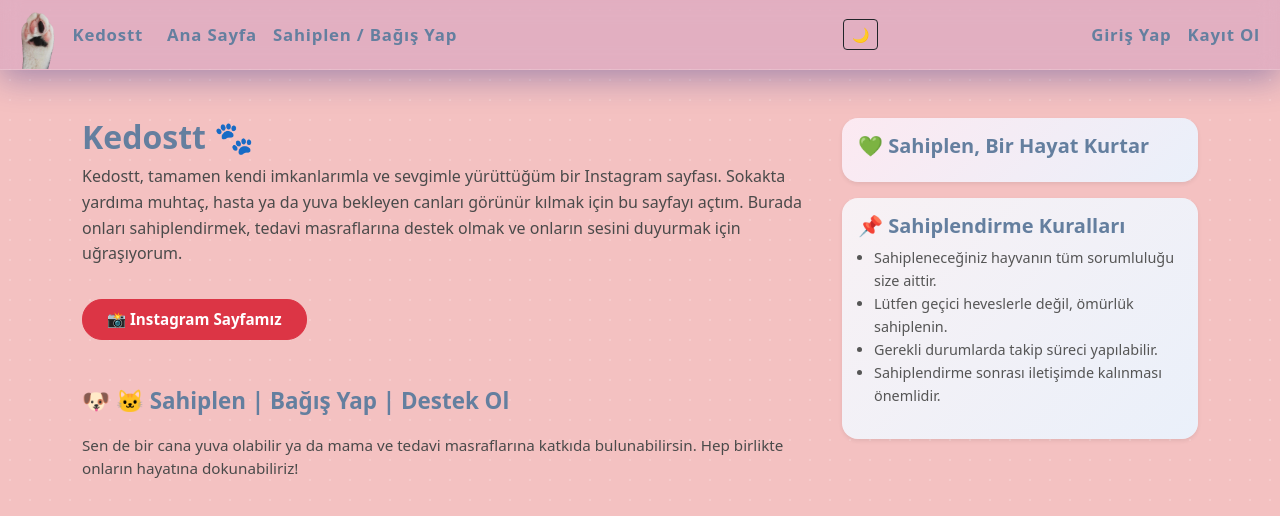
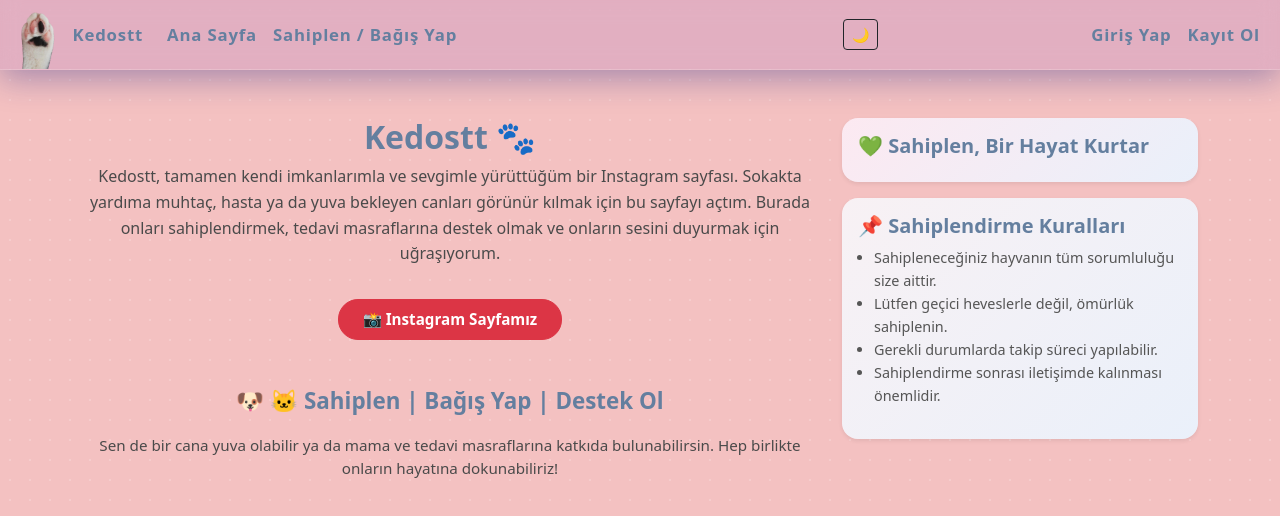
Before and after one commit to furkanyld/Kedostt-Frontend, a React (Create React App) app: page / in a window 1280 px wide. Shown: the top 516 px of the page. Built offline with nearby package versions, Linux system fonts and the light colour scheme; no server answers.

Commit message:
HomePage visual update.

```diff
--- a/src/Pages/HomePage.js
+++ b/src/Pages/HomePage.js
@@ -20,7 +20,8 @@ function HomePage() {
       <div className="container py-5">
         <div className="row g-4 flex-column-reverse flex-md-row">
           {/* Sol içerik */}
-          <div className="col-md-8">
+          <div className="col-md-8 d-flex flex-column align-items-center text-center">
+            <div style={{ maxWidth: "900px" }}>
               <h1 style={{ color: "#647f9f", fontWeight: "700", fontSize: "2rem" }}>
                 Kedostt 🐾
               </h1>
@@ -40,18 +41,16 @@ function HomePage() {
               </a>
 
               {/* Alt metin */}
-            <div className="mt-5 text-start">
-              <h2 style={{ color: "#647f9f", fontWeight: "600", fontSize: "1.4rem", textAlign: "left" }}>
+              <div className="mt-5">
+                <h2 style={{ color: "#647f9f", fontWeight: "600", fontSize: "1.4rem" }}>
                   🐶 🐱 Sahiplen | Bağış Yap | Destek Ol
                 </h2>
                 <p
                   style={{
                     color: "#4a4a4a",
                     fontSize: "0.95rem",
-                  maxWidth: "750px",
-                  margin: "12px auto 0",
                     lineHeight: 1.5,
-                  textAlign: "left",
+                    marginTop: "12px",
                   }}
                 >
                   Sen de bir cana yuva olabilir ya da mama ve tedavi masraflarına katkıda bulunabilirsin.
@@ -59,10 +58,11 @@ function HomePage() {
                 </p>
               </div>
             </div>
+          </div>
 
           {/* Sağ bar */}
           <div className="col-md-4 d-flex flex-column gap-3">
-            <div className="card shadow-sm p-3" style={{ borderRadius: "1rem", backgroundColor: "#f8f1f4"}}>
+            <div className="card shadow-sm p-3" style={{ borderRadius: "1rem", backgroundColor: "#f8f1f4" }}>
               <h5 style={{ color: "#647f9f", fontWeight: "600" }}>💚 Sahiplen, Bir Hayat Kurtar</h5>
               {randomAnimal && (
                 <img
```
Lines whose indentation alone changed are shown as unchanged.
